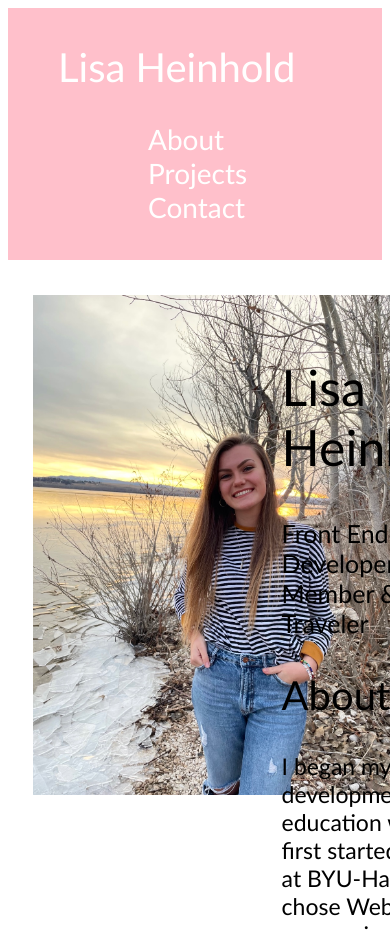
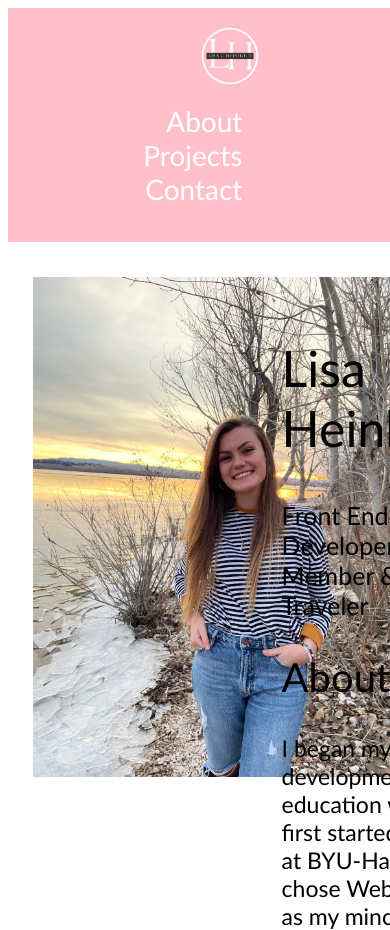
Before and after one commit to LisaCJHeinhold/LisaHeinhold.io, a plain HTML site: page index.html in a window 390 px wide. Shown: the top 930 px of the page. Drawn offline with Linux system fonts and the light colour scheme.

Commit message:
second commit

```diff
--- a/assets/styles.css
+++ b/assets/styles.css
@@ -8,6 +8,7 @@ a {
 header {
     padding: 20px 35px;
     background-color: pink;
+    width: 100%;
     display: flex;
     justify-content: space-between;
     flex-wrap: wrap;
@@ -21,6 +22,10 @@ header h1 {
     margin: 15px;
     font-size: 40px;
     font-weight: lighter;
+    margin-left: -780px;
+}
+header img {
+    width: 5%;
 }
 header nav ul {
     display: flex;
@@ -158,3 +163,25 @@ header nav ul li a:hover {
 .contact-row a:hover {
     color: palevioletred;
 }
+/* MEDIA QUERY FOR SMALLER DESKTOP SCREEN */
+@media screen and (max-width: 980px) {
+    header {
+        position: relative;
+        justify-content: center;
+    }
+    header img {
+        width: 15%;
+    }
+    header h1 {
+        display: none;
+    }
+    header nav ul {
+        margin-top: 20px;
+        width: 60%;
+        justify-content: right;
+    }
+    .inline {
+        display: flex;
+        justify-content: space-around;
+    }
+}
--- a/index.html
+++ b/index.html
@@ -7,9 +7,11 @@
     <title>Lisa Heinhold</title>
     <link rel="stylesheet" href="./assets/styles.css" />
     <script src="https://kit.fontawesome.com/940affec7d.js" crossorigin="anonymous"></script>
+    <link rel="icon" type="image/x-icon" href="./assets/images/Lisah-logO4.jpg">
 </head>
 <body>
     <header>
+        <img src="./assets/images/LisaH-Logo12.jpg">
         <h1>Lisa Heinhold</h1>
         <nav>
             <ul>
```
Also changed, not shown: assets/images/LisaH-Logo1.jpg (added), assets/images/LisaH-Logo12.jpg (added), assets/images/Lisah-logO4.jpg (added), assets/images/lisaH-logo3.jpg (added), assets/images/lisah-logo2.jpg (added).
